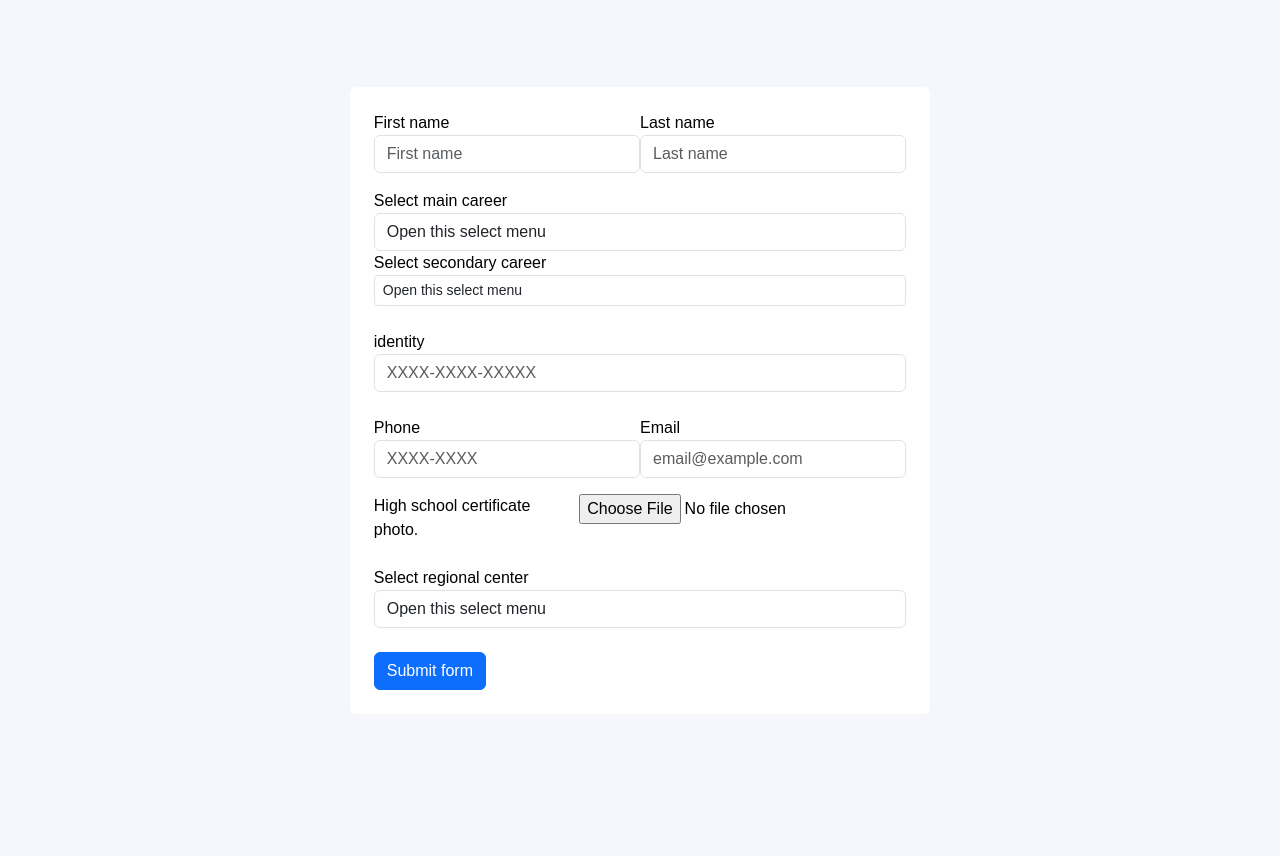
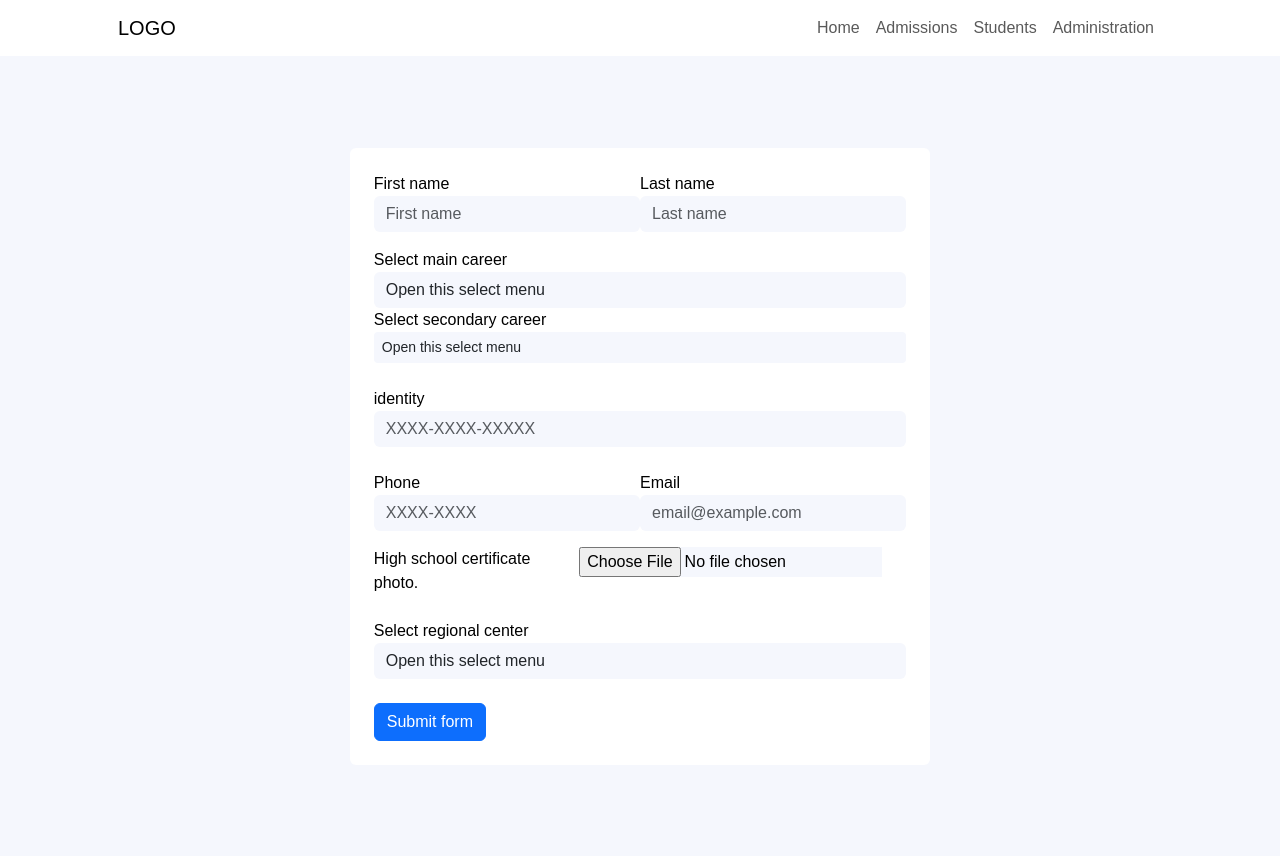
Before and after one commit to CoFlores-12/IS-Project, a PHP site: page /views/admissions/form/index.php in a window 1280 px wide. Before the commit the page ends 690 px from the top, so only its background shows below. Run offline with PHP 8.4, Linux system fonts and the light colour scheme.

Commit message:
add navbar

```diff
--- a/public/css/theme.css
+++ b/public/css/theme.css
@@ -220,6 +220,10 @@ html, body {
 a{
     text-decoration: none;
 }
+input, select {
+    background-color: var(--bg-aux) !important;
+    border: none !important;
+}
 
 .text {color: var(--text) !important;}
 .text-secondary {color: var(--secondary-color) !important;}
--- a/views/admissions/form/index.php
+++ b/views/admissions/form/index.php
@@ -10,6 +10,21 @@
     <link rel="stylesheet" href="/public/bootstrap-5.3.3-dist/css/bootstrap.min.css">
 </head>
 <body>
+<nav class="navbar navbar-expand-lg">
+                <div class="container px-5">
+                    <a class="navbar-brand" href="index.html">LOGO</a>
+                    <button class="navbar-toggler text" type="button" data-bs-toggle="collapse" data-bs-target="#navbarSupportedContent" aria-controls="navbarSupportedContent" aria-expanded="false" aria-label="Toggle navigation"><i class="bi bi-list"></i></button>
+                    <div class="collapse navbar-collapse" id="navbarSupportedContent">
+                        <ul class="navbar-nav ms-auto mb-2 mb-lg-0">
+                            <li class="nav-item"><a class="nav-link" href="/">Home</a></li>
+                            <li class="nav-item"><a class="nav-link" href="/views/admissions/form/index.php">Admissions</a></li>
+                            <li class="nav-item"><a class="nav-link" href="/views/students/login/index.php">Students</a></li>
+                            <li class="nav-item"><a class="nav-link" href="/">Administration</a></li>
+
+                        </ul>
+                    </div>
+                </div>
+            </nav>
     <div class="main min-h-full flex bg-aux justify-center items-center p-4">
 
         <form class="needs-validation bg rounded p-4" novalidate method="POST" action="/api/post/admissions/form.php"  enctype="multipart/form-data">
```
Also changed, not shown: views/students/login/index.php (+17 -1 lines).
